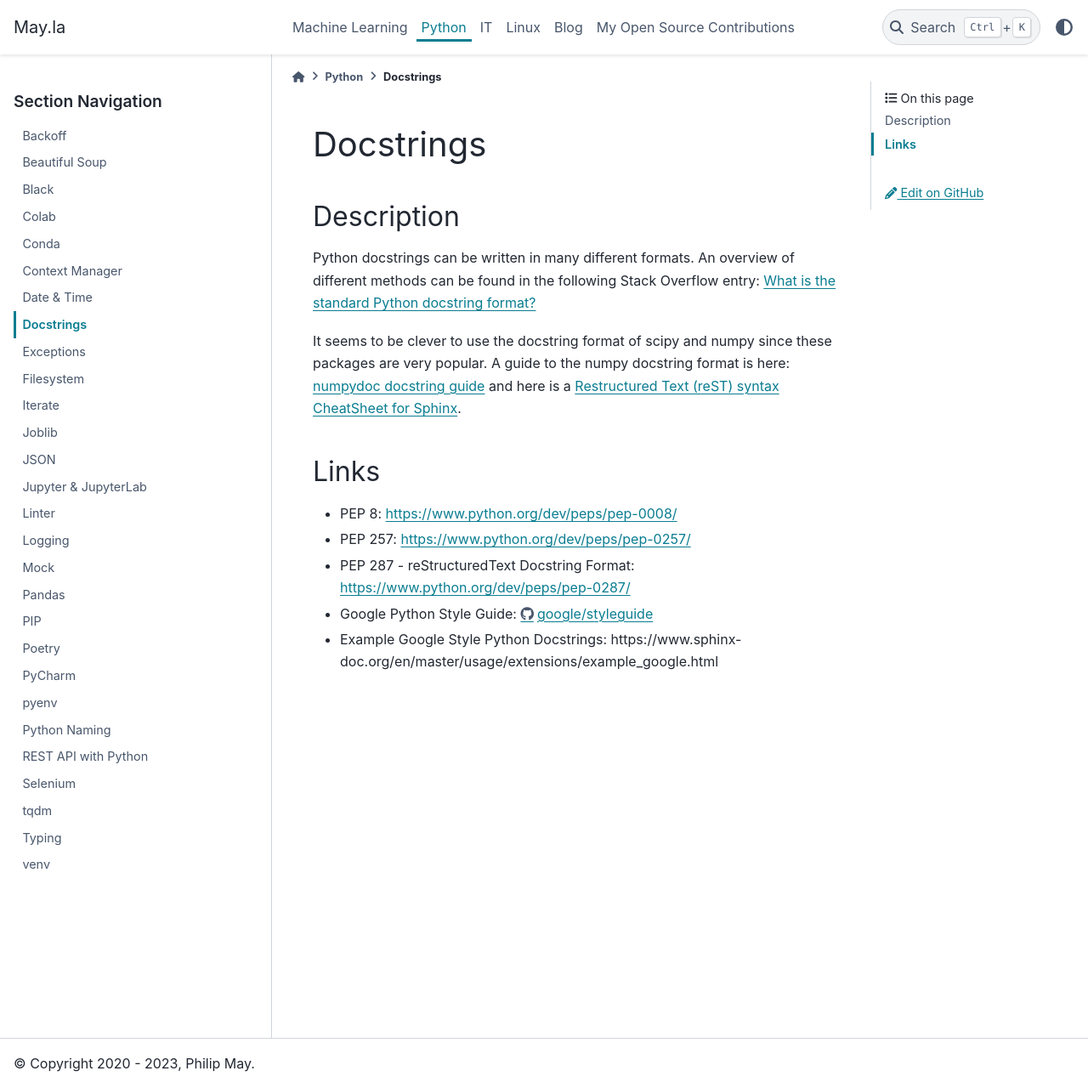
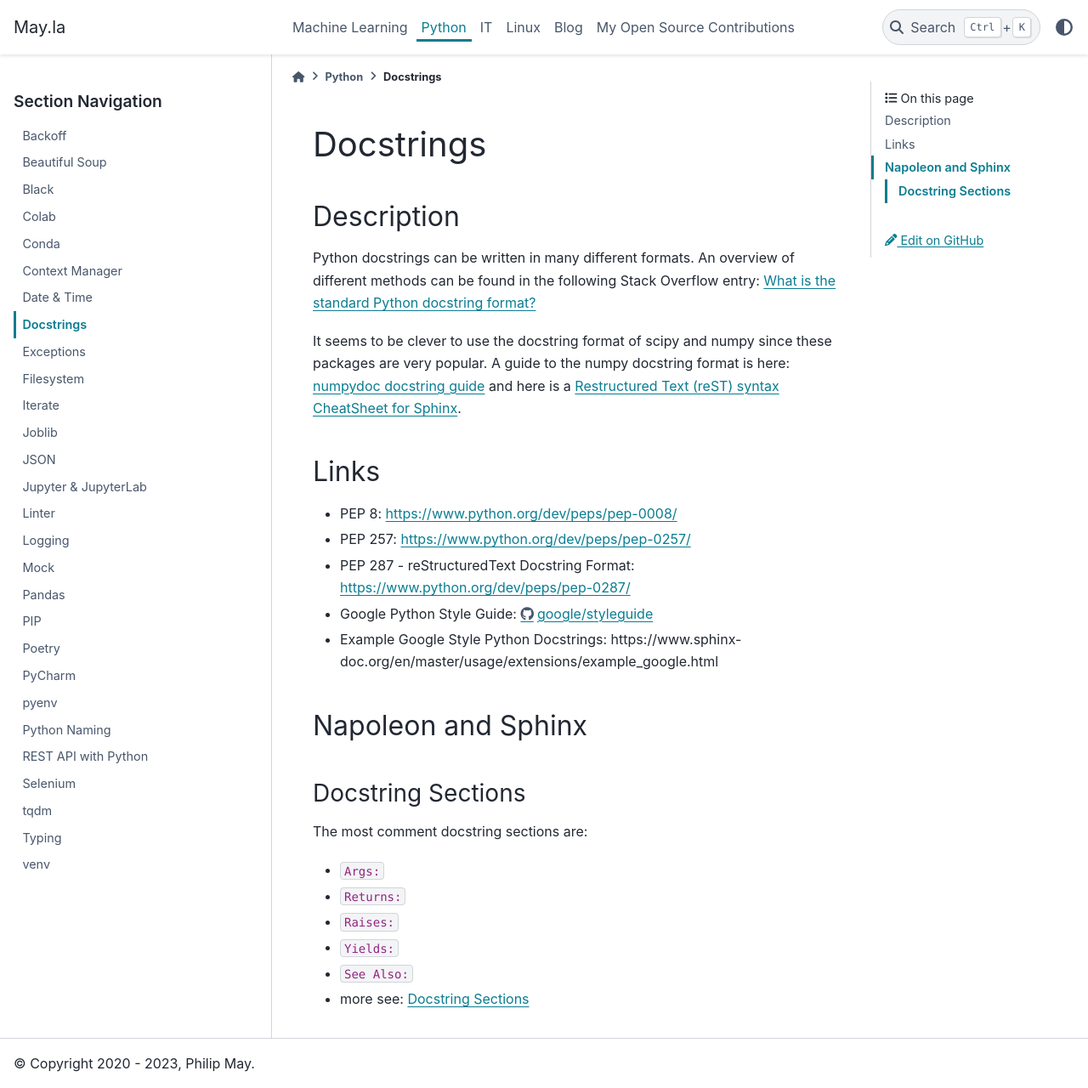
Before and after one commit to PhilipMay/PhilipMay_org, a Sphinx documentation site: the page built from source/python/docstrings.md, in a window 1280 px wide and 1280 px high. Shown: the whole window at 85% size. Built offline with Sphinx 7.4.7 and the PyData theme 0.15.4, drawn with Linux system fonts in a browser that asks for light colours.

Commit message:
Add docstring sections to python/docstrings.md

```diff
--- a/source/python/docstrings.md
+++ b/source/python/docstrings.md
@@ -23,3 +23,16 @@ Sphinx](https://thomas-cokelaer.info/tutorials/sphinx/rest_syntax.html).
 - Google Python Style Guide:
   <https://github.com/google/styleguide/blob/gh-pages/pyguide.md>
 - Example Google Style Python Docstrings: https://www.sphinx-doc.org/en/master/usage/extensions/example_google.html
+
+## Napoleon and Sphinx
+
+### Docstring Sections
+
+The most comment docstring sections are:
+
+- `Args:`
+- `Returns:`
+- `Raises:`
+- `Yields:`
+- `See Also:`
+- more see: [Docstring Sections](https://www.sphinx-doc.org/en/master/usage/extensions/napoleon.html#docstring-sections)
```
